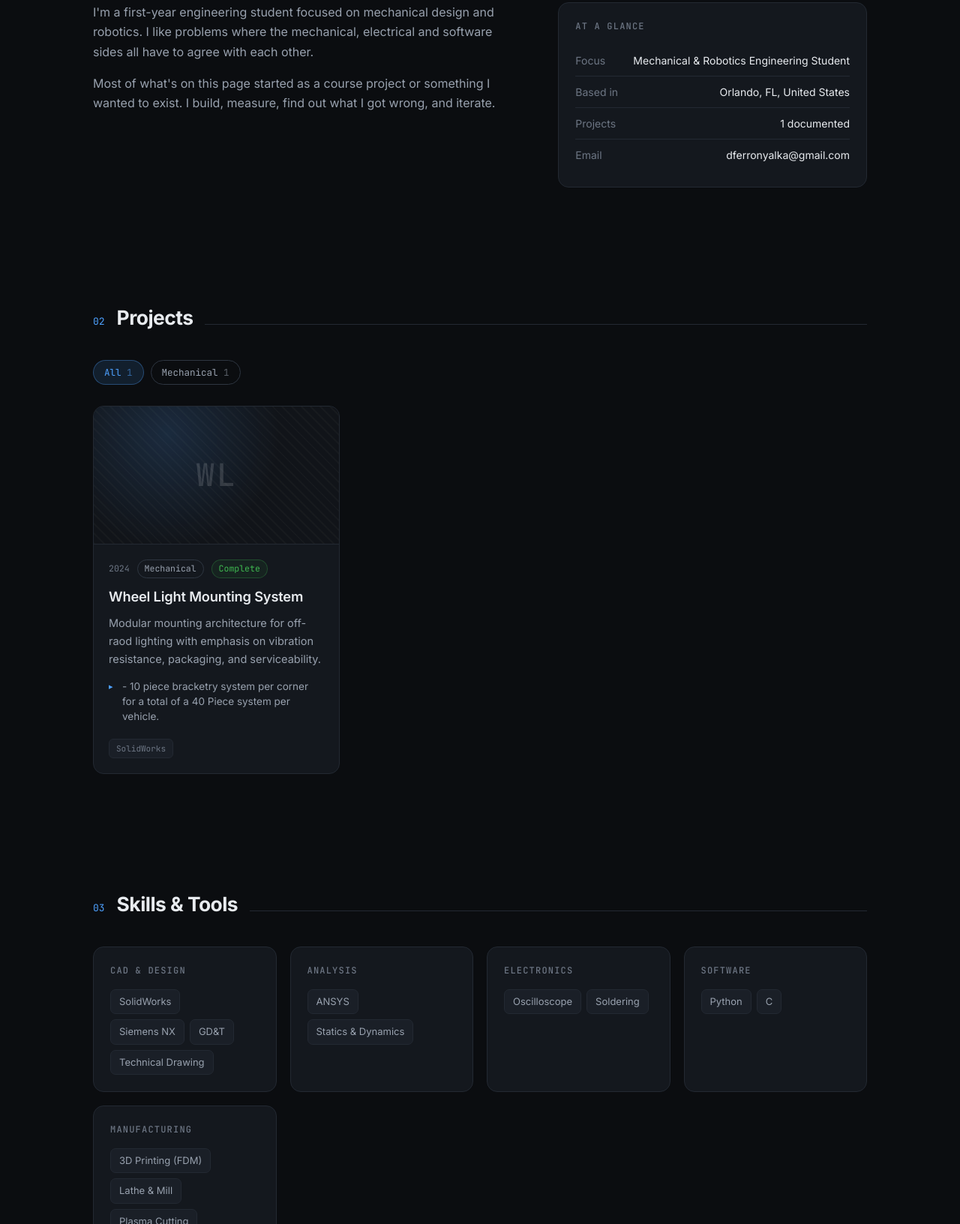
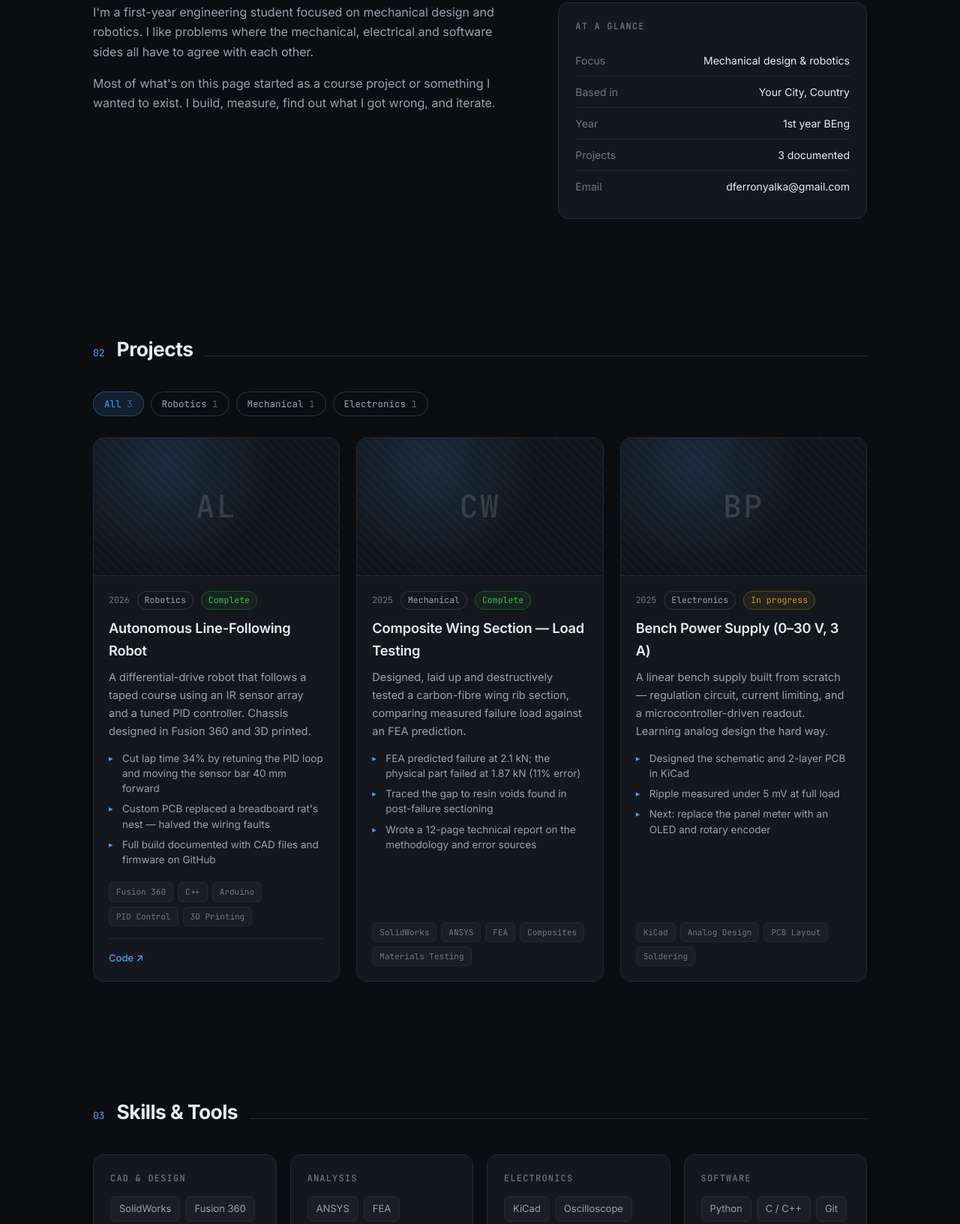
Before and after one commit to DFerronyalka/dferronyalka.github.io, a plain HTML site: page index.html in a window 1280 px wide. Shown: the part 771-2403 px from the top of the page at 75% size. Drawn offline with Linux system fonts and the light colour scheme.

Commit message:
Add files via upload

```diff
--- a/index.html
+++ b/index.html
@@ -4,13 +4,13 @@
 <meta charset="utf-8">
 <meta name="viewport" content="width=device-width, initial-scale=1">
 <title>Drake Ferronyalka — Engineering Portfolio</title>
-<meta name="description" content="Mechanical, Aerospace and Robotics Engineering Portfolio of Drake Ferronyalka.">
+<meta name="description" content="Mechanical, aerospace and robotics engineering portfolio of Drake Ferronyalka.">
 
 <!-- ============================================================
      SOCIAL PREVIEW (what shows when you share the link)
      ============================================================ -->
 <meta property="og:title" content="Drake Ferronyalka — Engineering Portfolio">
-<meta property="og:description" content="Mechanical, Aerospace and Robotics Engineering Projects.">
+<meta property="og:description" content="Mechanical, aerospace and robotics engineering projects.">
 <meta property="og:type" content="website">
 
 <link rel="preconnect" href="https://fonts.googleapis.com">
@@ -32,11 +32,11 @@ const SITE = {
   name:      "Drake Ferronyalka",
   role:      "Mechanical & Robotics Engineering Student",
   tagline:   "I design, build and test physical systems — from CAD and machined parts to embedded control. Currently studying engineering and looking for internship opportunities.",
-  location:  "Orlando, FL, United States",
+  location:  "Your City, Country",
   email:     "dferronyalka@gmail.com",
   // Leave any of these as "" to hide the button.
-  github:    "https://github.com/DFerronyalka",
-  linkedin:  "https://www.linkedin.com/in/drakeferronyalka/",
+  github:    "https://github.com/yourusername",
+  linkedin:  "https://linkedin.com/in/yourusername",
   resumeUrl: "resume.pdf",   // put a file called resume.pdf next to index.html
   // Short "about me" — write 2 or 3 sentences, in first person.
   about: [
@@ -44,6 +44,25 @@ const SITE = {
     "Most of what's on this page started as a course project or something I wanted to exist. I build, measure, find out what I got wrong, and iterate.",
   ],
 };
+
+/* ----------------------------------------------------------------
+   "AT A GLANCE" — the small card on the right of the About section.
+
+   Add, remove or reorder rows freely. Keep it to 4–6 rows or it
+   stops being "at a glance".
+
+   Emails and links (anything starting with http) become clickable
+   automatically. Write "auto" as the value to have the site count
+   your projects for you.
+   ---------------------------------------------------------------- */
+
+const GLANCE = [
+  { label: "Focus",     value: "Mechanical design & robotics" },
+  { label: "Based in",  value: "Your City, Country" },
+  { label: "Year",      value: "1st year BEng" },
+  { label: "Projects",  value: "auto" },
+  { label: "Email",     value: "dferronyalka@gmail.com" },
+];
 
 /* ----------------------------------------------------------------
    PROJECTS — newest first. Copy one whole { ... }, block to add more.
@@ -56,21 +75,57 @@ const SITE = {
 
 const PROJECTS = [
   {
-    title: "Wheel Light Mounting System",
-    year: "2024",
+    title: "Autonomous Line-Following Robot",
+    year: "2026",
+    category: "Robotics",
+    status: "Complete",
+    blurb: "A differential-drive robot that follows a taped course using an IR sensor array and a tuned PID controller. Chassis designed in Fusion 360 and 3D printed.",
+    // 2–4 short bullet points. These are what recruiters actually read.
+    highlights: [
+      "Cut lap time 34% by retuning the PID loop and moving the sensor bar 40 mm forward",
+      "Custom PCB replaced a breadboard rat's nest — halved the wiring faults",
+      "Full build documented with CAD files and firmware on GitHub",
+    ],
+    tags: ["Fusion 360", "C++", "Arduino", "PID Control", "3D Printing"],
+    image: "",
+    links: {
+      github: "https://github.com/yourusername/line-robot",
+      writeup: "",
+      demo: "",
+    },
+  },
+  {
+    title: "Composite Wing Section — Load Testing",
+    year: "2025",
     category: "Mechanical",
     status: "Complete",
-    blurb: "Modular mounting architecture for off-raod lighting with emphasis on vibration resistance, packaging, and serviceability.",
-    // 2–4 short bullet points. These are what recruiters actually read.
+    blurb: "Designed, laid up and destructively tested a carbon-fibre wing rib section, comparing measured failure load against an FEA prediction.",
     highlights: [
-      "- 10 piece bracketry system per corner for a total of a 40 Piece system per vehicle.",
+      "FEA predicted failure at 2.1 kN; the physical part failed at 1.87 kN (11% error)",
+      "Traced the gap to resin voids found in post-failure sectioning",
+      "Wrote a 12-page technical report on the methodology and error sources",
     ],
-    tags: ["SolidWorks"],
+    tags: ["SolidWorks", "ANSYS", "FEA", "Composites", "Materials Testing"],
+    image: "",
+    links: {
+      writeup: "",
+    },
+  },
+  {
+    title: "Bench Power Supply (0–30 V, 3 A)",
+    year: "2025",
+    category: "Electronics",
+    status: "In progress",
+    blurb: "A linear bench supply built from scratch — regulation circuit, current limiting, and a microcontroller-driven readout. Learning analog design the hard way.",
+    highlights: [
+      "Designed the schematic and 2-layer PCB in KiCad",
+      "Ripple measured under 5 mV at full load",
+      "Next: replace the panel meter with an OLED and rotary encoder",
+    ],
+    tags: ["KiCad", "Analog Design", "PCB Layout", "Soldering"],
     image: "",
     links: {
       github: "",
-      writeup: "",
-      demo: "",
     },
   },
 ];
@@ -80,11 +135,11 @@ const PROJECTS = [
    ---------------------------------------------------------------- */
 
 const SKILLS = [
-  { group: "CAD & Design",   items: ["SolidWorks", "Siemens NX", "GD&T", "Technical Drawing"] },
-  { group: "Analysis",       items: ["ANSYS","Statics & Dynamics"] },
-  { group: "Electronics",    items: ["Oscilloscope", "Soldering"] },
-  { group: "Software",       items: ["Python", "C"] },
-  { group: "Manufacturing",  items: ["3D Printing (FDM)", "Lathe & Mill", "Plasma Cutting"] },
+  { group: "CAD & Design",   items: ["SolidWorks", "Fusion 360", "Onshape", "GD&T", "Technical Drawing"] },
+  { group: "Analysis",       items: ["ANSYS", "FEA", "MATLAB", "Statics & Dynamics", "Thermofluids"] },
+  { group: "Electronics",    items: ["KiCad", "Oscilloscope", "Soldering", "Arduino", "STM32"] },
+  { group: "Software",       items: ["Python", "C / C++", "Git", "NumPy", "Linux"] },
+  { group: "Manufacturing",  items: ["3D Printing (FDM)", "Lathe & Mill", "Laser Cutting", "Composites"] },
 ];
 
 /* ----------------------------------------------------------------
@@ -94,15 +149,15 @@ const SKILLS = [
 const TIMELINE = [
   {
     period: "2025 — Present",
-    title: "BSME - Mechanical Engineering",
-    org: "University of Central Florida",
-    detail: "Relevant coursework: Statics, Solid Mechanics, Dynamics, Thermodynamics, Programming with Python and C, ",
+    title: "BEng Mechanical Engineering",
+    org: "Your University",
+    detail: "Relevant coursework: Statics, Materials Science, Engineering Design, Programming for Engineers.",
   },
   {
-    period: "May 2026 - Present",
-    title: "Machinist Apprectice",
-    org: "University of Central Florida - Office of Research",
-    detail: "Support UCF Senior Design teams and faculty-led research by translating design intent into manufacturable components, fixtures, and tooling using SolidWorks, GD&T, and first-principles problem-solving, while advising project teams on design for manufacturability to reduce rework and improve producibility with available shop equipment.",
+    period: "Summer 2025",
+    title: "Robotics Team — Mechanical Sub-team",
+    org: "University Robotics Society",
+    detail: "Designed and manufactured the drivetrain mounts for the competition robot.",
   },
 ];
 
@@ -416,14 +471,17 @@ $("c-cta").innerHTML =
 
 /* ---------- about ---------- */
 $("about-text").innerHTML = SITE.about.map(p => "<p>" + esc(p) + "</p>").join("");
-const facts = [
-  ["Focus", SITE.role],
-  ["Based in", SITE.location],
-  ["Projects", PROJECTS.length + " documented"],
-  ["Email", SITE.email ? '<a href="mailto:'+esc(SITE.email)+'">'+esc(SITE.email)+'</a>' : ""],
-].filter(f => f[1]);
-$("about-facts").innerHTML = facts
-  .map(([k,v]) => '<div class="kv"><span>'+esc(k)+'</span><span>'+(k==="Email"?v:esc(v))+'</span></div>').join("");
+function glanceValue(v){
+  if (v === "auto") return esc(PROJECTS.length + " documented");
+  if (/^[^\s@]+@[^\s@]+\.[^\s@]+$/.test(v)) return '<a href="mailto:'+esc(v)+'">'+esc(v)+'</a>';
+  if (/^https?:\/\//.test(v)) return '<a href="'+esc(v)+'" target="_blank" rel="noopener">'
+    + esc(v.replace(/^https?:\/\/(www\.)?/,"").replace(/\/$/,"")) + ' ↗</a>';
+  return esc(v);
+}
+$("about-facts").innerHTML = (typeof GLANCE !== "undefined" ? GLANCE : [])
+  .filter(r => r && r.label && r.value)
+  .map(r => '<div class="kv"><span>'+esc(r.label)+'</span><span>'+glanceValue(r.value)+'</span></div>')
+  .join("");
 
 /* ---------- projects + filters ---------- */
 const cats = ["All", ...new Set(PROJECTS.map(p => p.category).filter(Boolean))];
```
